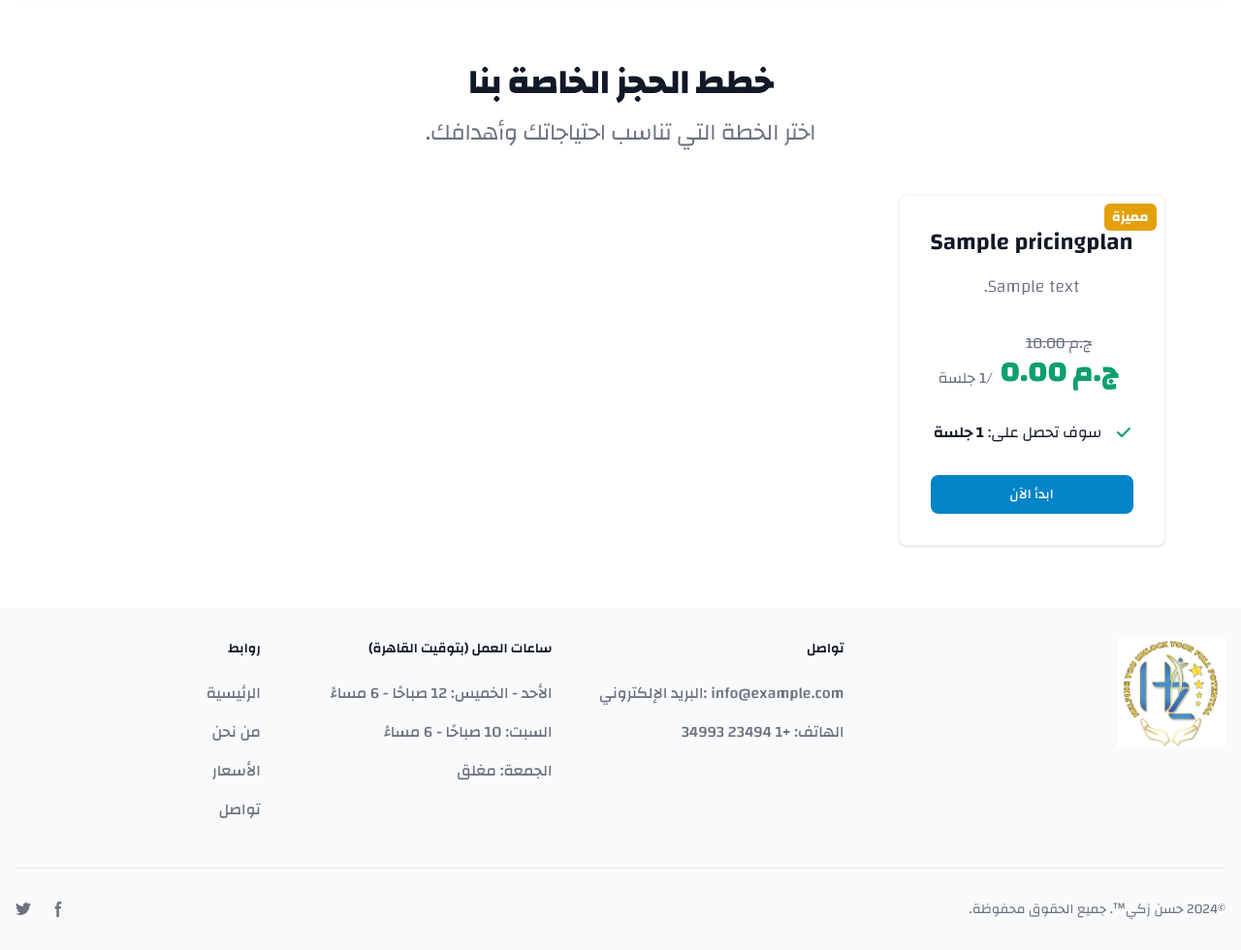
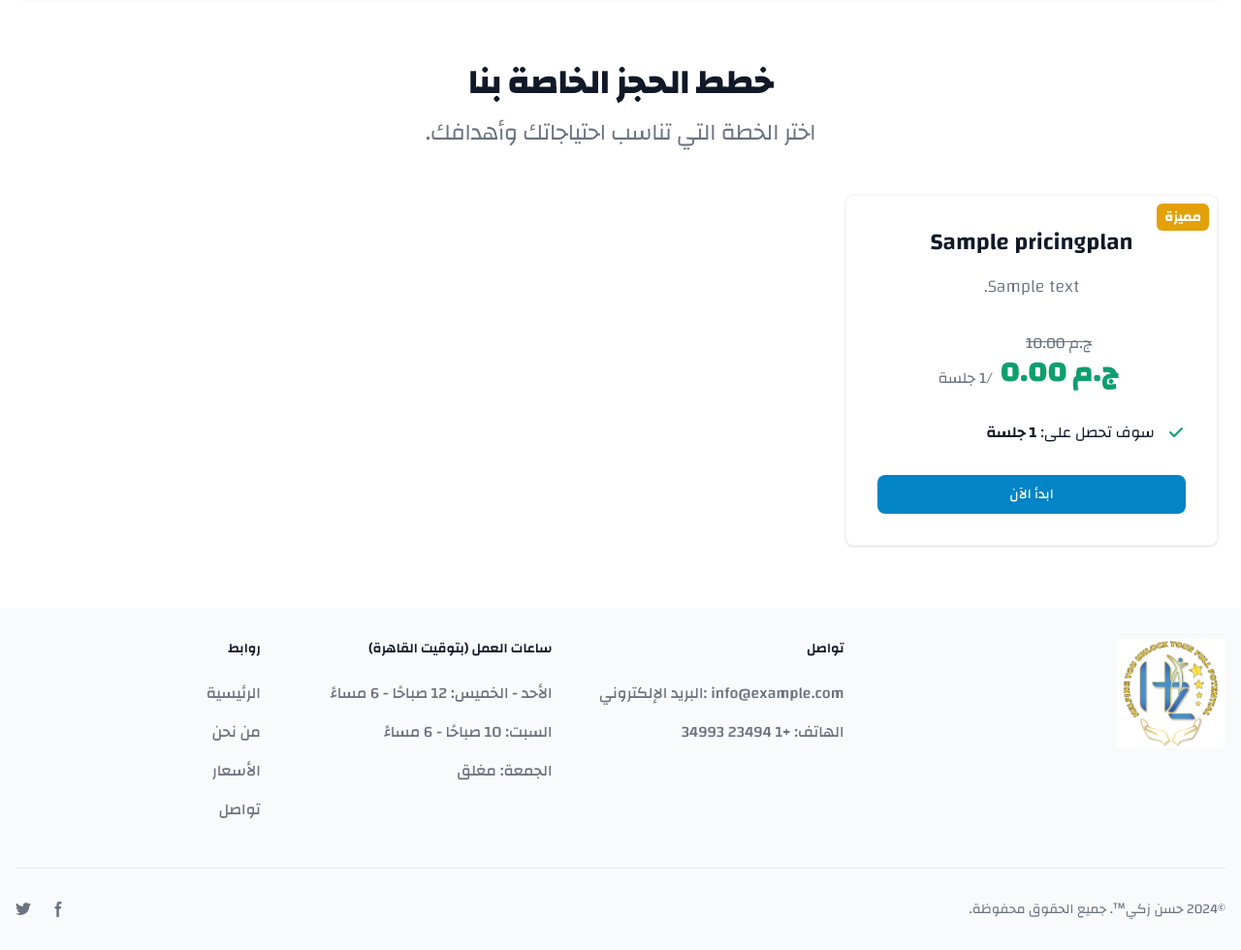
Before and after one commit to Abubakr-Alsheikh/hassanzaki-coaching-website, a Django app: page / in a window 1280 px wide. Shown: the part 1389-2369 px from the top of the page at 97% size. Run offline with Django 5.2, Linux system fonts and the light colour scheme; tables that the repository leaves empty hold one stand-in row (values such as "Sample post"); grey boxes marked "Sample" are stand-in pictures; some libraries are stand-ins or nearby versions.

Commit message:
Adjuct the width of the plan price

```diff
--- a/templates/coaching/index.html
+++ b/templates/coaching/index.html
@@ -46,7 +46,7 @@
     </div>
     <div class="space-y-8 sm:gap-6 lg:grid lg:grid-cols-3 lg:space-y-0 xl:gap-10">
       {% for plan in plans %}
-      <div class="relative mx-auto flex max-w-lg flex-col rounded-lg border border-gray-100 bg-white p-6 text-center text-gray-900 shadow dark:border-gray-600 dark:bg-gray-800 dark:text-white xl:p-8">
+      <div class="relative mx-auto flex w-full max-w-lg flex-col rounded-lg border border-gray-100 bg-white p-6 text-center text-gray-900 shadow dark:border-gray-600 dark:bg-gray-800 dark:text-white xl:p-8">
         <h3 class="mb-4 text-2xl font-semibold">{{ plan.name }}</h3>
         <p class="font-light text-gray-500 dark:text-gray-400 sm:text-lg">{{ plan.description }}</p>
         <div class="my-8 flex items-end justify-center">
```
